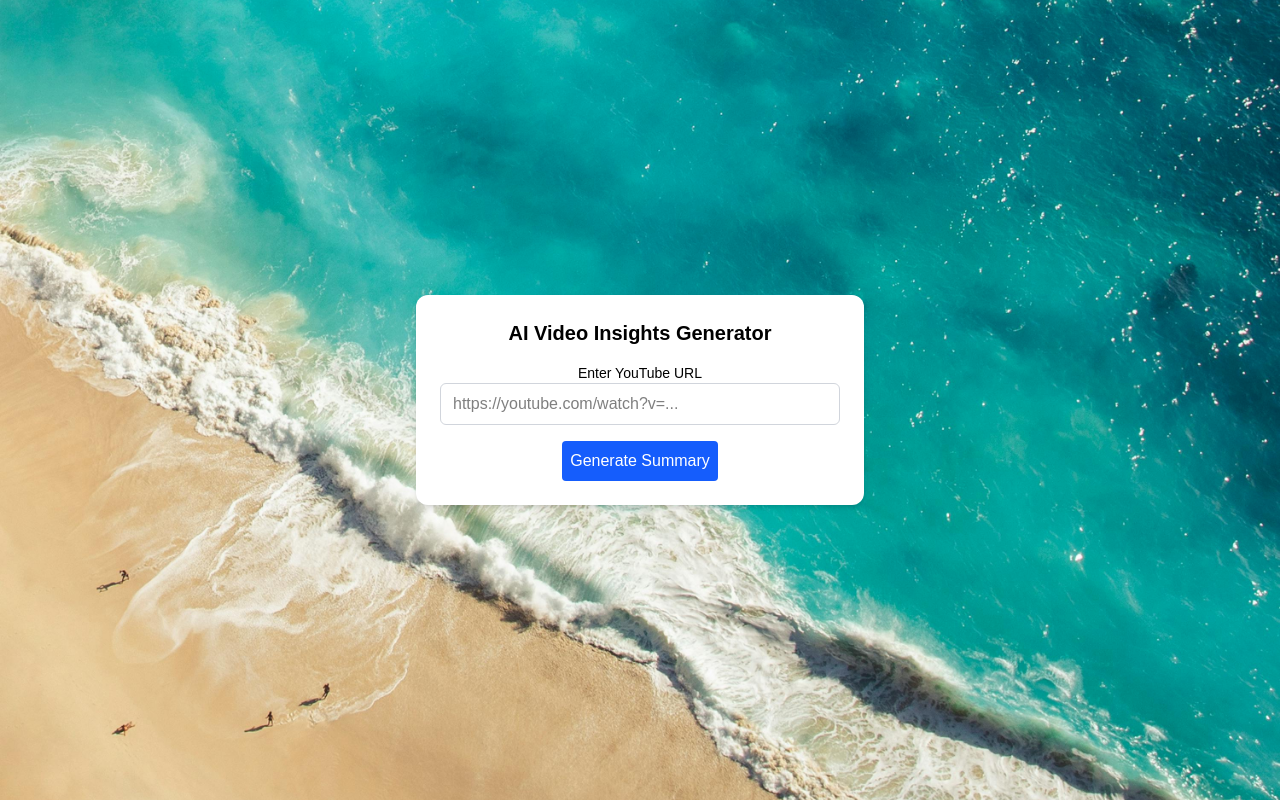
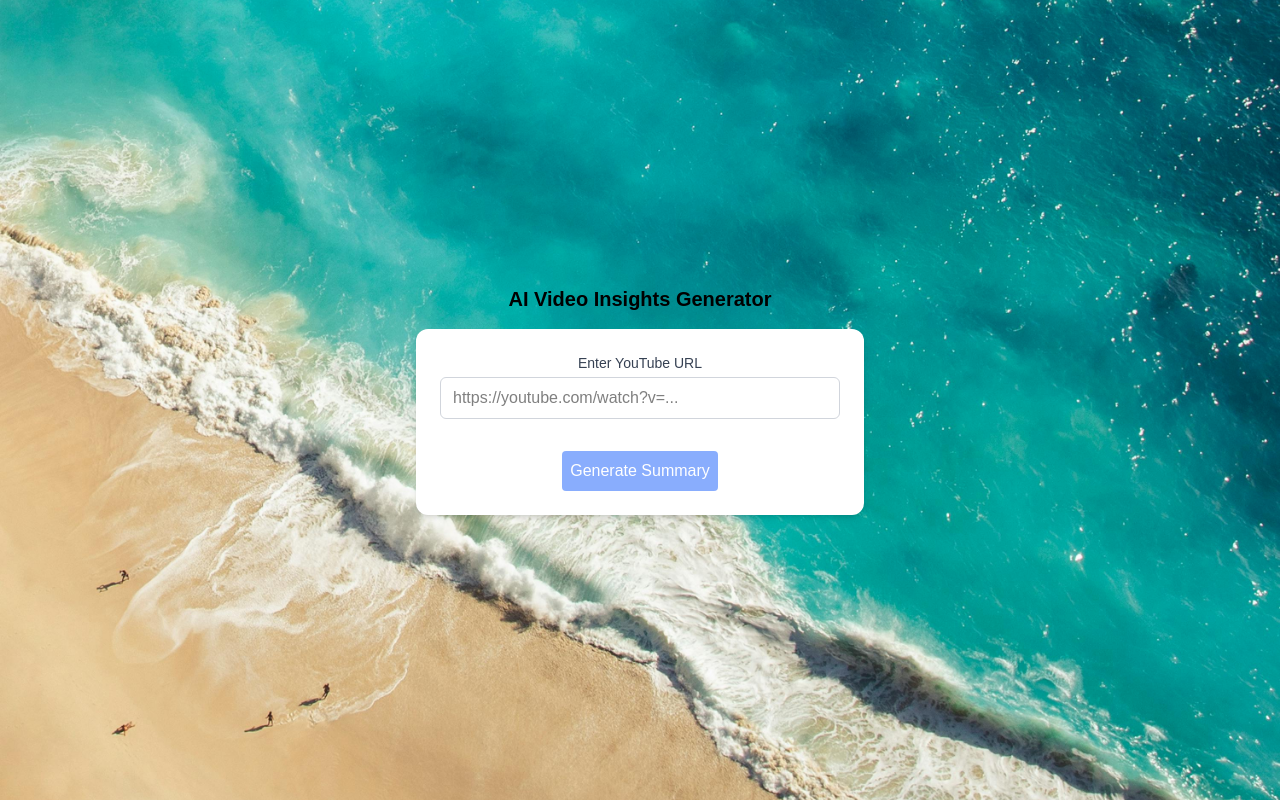
Before and after one commit to Uddip/AI-Video-Summarizer, a Next.js app: page / in a window 1280 px wide. Built offline with nearby package versions, Linux system fonts and the light colour scheme.

Commit message:
Can preview youtube videos

```diff
--- a/src/app/page.tsx
+++ b/src/app/page.tsx
@@ -2,39 +2,80 @@
 import { useState } from 'react';
 
 export default function Home() {
-  const [result, setResult] = useState('')
-  const [inputText, setInputText] = useState('')
+  const [result, setResult] = useState('');
+  const [inputText, setInputText] = useState('');
+  const [videoId, setVideoId] = useState('');
+
+  const extractVideoId = (url) => {
+    const regExp = /^.*(youtu\.be\/|v\/|u\/\w\/|embed\/|watch\?v=|&v=)([^#&?]*).*/;
+    const match = url.match(regExp);
+
+    return (match && match[2].length === 11) ? match[2] : null;
+  };
+
+  const handleInputChange = (e) => {
+    const url = e.target.value;
+    setInputText(url);
+
+    const id = extractVideoId(url);
+    setVideoId(id || '');
+  };
+
+  const YouTubeEmbed = ({ videoId }) => {
+    if (!videoId) return null;
+
+    return (
+      <div className="mt-4 aspect-w-16 aspect-h-9">
+        <iframe
+          width="100%"
+          height="315"
+          src={`https://www.youtube.com/embed/${videoId}`}
+          title="YouTube video player"
+          frameBorder="0"
+          allow="accelerometer; autoplay; clipboard-write; encrypted-media; gyroscope; picture-in-picture"
+          allowFullScreen
+          className="rounded-md"
+        ></iframe>
+      </div>
+    );
+  };
 
   const genSummary = () => {
-    setResult("a")
+    setResult("Summary will appear here");
   };
-
 
   return (
     <div className="min-h-screen flex flex-col items-center justify-center">
+      <h1 className="text-xl font-bold mb-4">AI Video Insights Generator</h1>
       <div className="w-full max-w-md mx-auto bg-white rounded-xl shadow-md p-6 text-center">
-        <h1 className="text-xl font-bold mb-4">AI Video Insights Generator</h1>
 
         <div className="mb-4">
-          <label htmlFor='videoInput' className='block text-sm font-medium text-gray-700-mb-1'>
+          <label htmlFor='videoInput' className='block text-sm font-medium text-gray-700 mb-1'>
             Enter YouTube URL
           </label>
-
-            <input
+          <input
             id="videoInput"
             type="text"
             value={inputText}
-            onChange={(e) => setInputText(e.target.value)}
+            onChange={handleInputChange}
             placeholder="https://youtube.com/watch?v=..."
             className="w-full px-3 py-2 border border-gray-300 rounded-md focus:outline-none focus:ring-2 focus:ring-blue-500"
           />
         </div>
-        <button onClick={() => console.log(genSummary())  }
-          className="bg-blue-600 hover:bg-blue-700 text-white p-2 rounded" >
+
+        <YouTubeEmbed videoId={videoId} />
+
+        <button
+          onClick={genSummary}
+          disabled={!videoId}
+          className={`bg-blue-600 hover:bg-blue-700 text-white p-2 rounded mt-4 ${
+            !videoId ? 'opacity-50 cursor-not-allowed' : ''
+          }`}
+        >
           Generate Summary
+        </button>
 
-        </button>
-        {result && <div className="mt-4"> Result: {result}</div>}
+        {result && <div className="mt-4">{result}</div>}
       </div>
     </div>
   );
```
